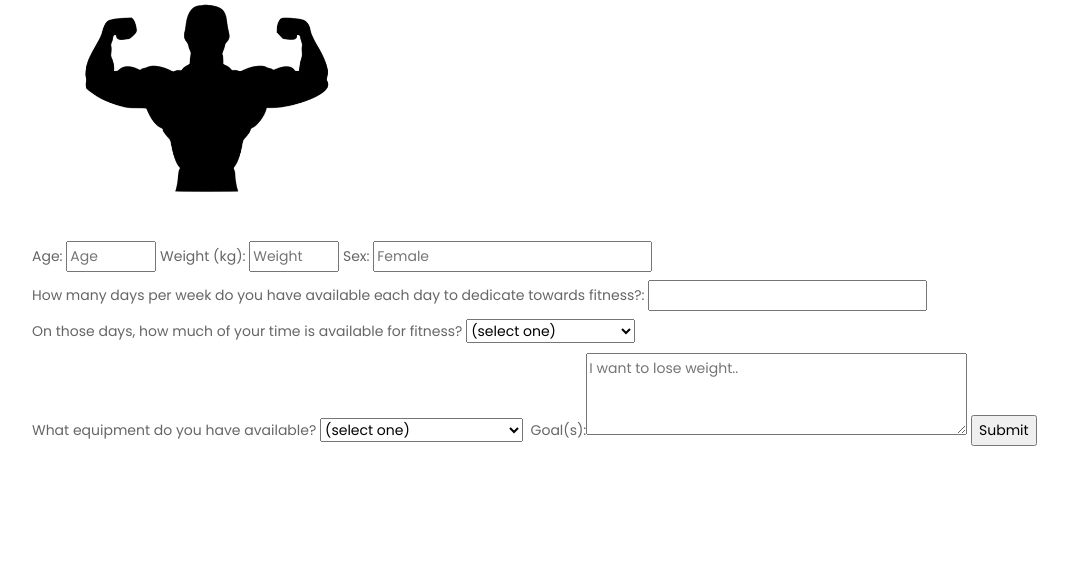
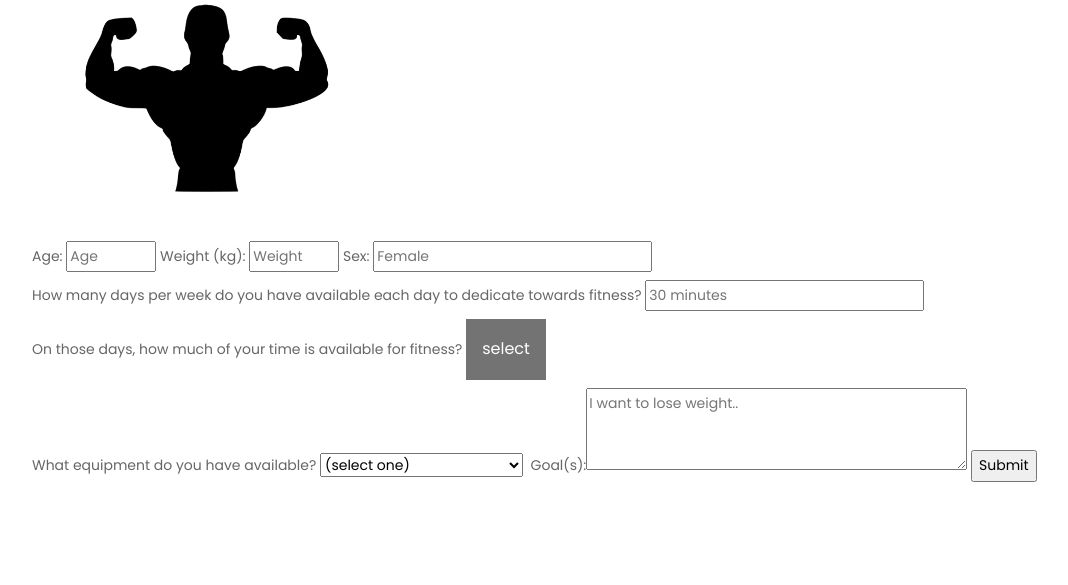
Before and after one commit to milkman9999/jamhaxors1, a Flask app: template templates/about.html in a window 1280 px wide. Shown: the part 358-943 px from the top of the page, without its empty margins (53-1121 px from the left). Before the commit the page ends 804 px from the top, so only its background shows below. Run offline with Flask 3, Linux system fonts and the light colour scheme; the template is opened without the code that fills it, so the values that code supplies are empty; some libraries are stand-ins or nearby versions.

Commit message:
fixed dropdown menu

```diff
--- a/templates/about.html
+++ b/templates/about.html
@@ -32,6 +32,42 @@
       <link rel="stylesheet" href="css/owl.carousel.min.css">
       <link rel="stylesheet" href="css/owl.theme.default.min.css">
       <link rel="stylesheet" href="https://cdnjs.cloudflare.com/ajax/libs/fancybox/2.1.5/jquery.fancybox.min.css" media="screen">
+      <style>
+         .dropbtn {
+           background-color: #737373;
+           color: white;
+           padding: 16px;
+           font-size: 16px;
+           border: none;
+         }
+
+         .dropdown {
+           position: relative;
+           display: inline-block;
+         }
+
+         .dropdown-content {
+           display: none;
+           position: absolute;
+           background-color: #f1f1f1;
+           min-width: 160px;
+           box-shadow: 0px 8px 16px 0px rgba(0,0,0,0.2);
+           z-index: 1;
+         }
+
+         .dropdown-content a {
+           color: black;
+           padding: 12px 16px;
+           text-decoration: none;
+           display: block;
+         }
+
+         .dropdown-content a:hover {background-color: #ddd;}
+
+         .dropdown:hover .dropdown-content {display: block;}
+
+         .dropdown:hover .dropbtn {background-color: 737373;}
+         </style>
    </head>
    <body>
       <!-- header section start -->
@@ -89,21 +125,25 @@
                      </div>
                         <fieldset>
                            <form id = "information-form" method="get">
-                               <label for="age" id="number-label">Age: <input type="number" id="number" min="5" max="100" name="information" placeholder="Age" required></label>
-                               <label for="weight" id="number-label">Weight (kg): <input type="number" id="number" min="0" max="200" name="information" placeholder="Weight" required></label>
+                               <label for="age" id="number-label">Age: <input type="number" id="number" min="5" max="100" name="information" placeholder="Age" style="color:black" required></label>
+                               <label for="weight" id="number-label">Weight (kg): <input type="number" id="number" min="0" max="200" name="information" placeholder="Weight" style="color:black" required></label>
                                <label for="sex" id="number-label">Sex: <input type="text" id="sex" name="information" placeholder="Female" required></label>
-                               <label for="days" id="number-label">How many days per week do you have available each day to dedicate towards fitness?: <input type="text" id="days" name="information" placeholder="" required></label>
+                               <label for="days" id="number-label">How many days per week do you have available each day to dedicate towards fitness? <input type="text" id="days" name="information" placeholder="30 minutes" required></label>
                                <label for="time">On those days, how much of your time is available for fitness?
-                                  <select id="time" name="information">
                                         <!-- value attribute allows there to be a useful value sent in when form is submitted -->
-                                      <option value="">(select one)</option>
-                                          <option value="1">Less than 30 minutes</option>
-                                          <option value="2">1-2 hours</option>
-                                          <option value="3">3-5 Hours</option>
-                                          <option value="4">More</option>
-                                   </select>
+
+                                       <div class="dropdown">
+                                       <button class="dropbtn">select</button>
+                                       <div class="dropdown-content">
+                                          <a href="1">Less than 30 minutes</a>
+                                          <a href="2">1-2 hours</a>
+                                          <a href="3">3-5 hours</a>
+                                          <a href="4">More</a>
+                                       </div>
+                                      </div>
+                                      <style>
+                                      </style>
                                   </div>
-                               <label></label>
                                <label for="equipment">What equipment do you have available?
                                    <select id="equipment" name="information">
                                    <option value="">(select one)</option>"
```
Also changed, not shown: templates/blog.html (+4 -6 lines).
